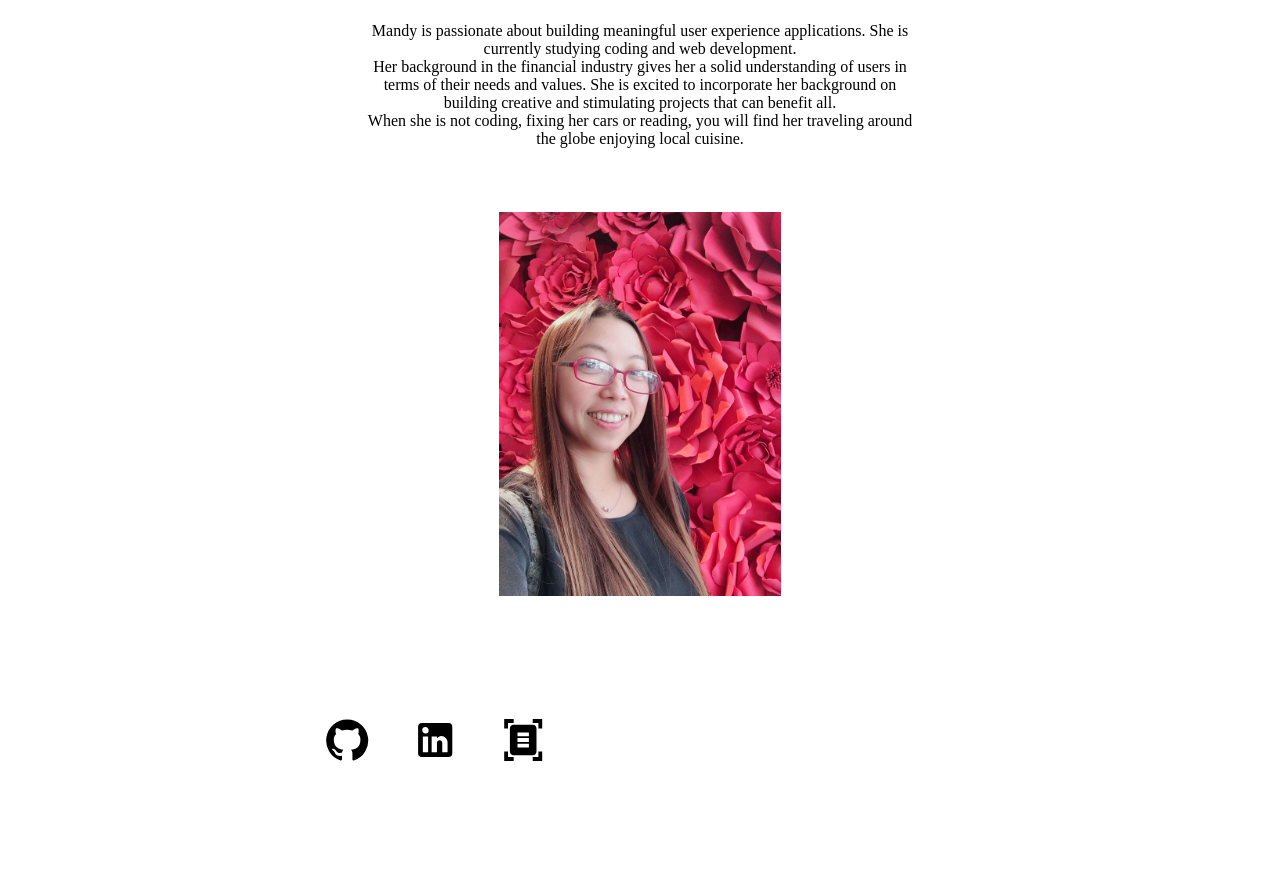
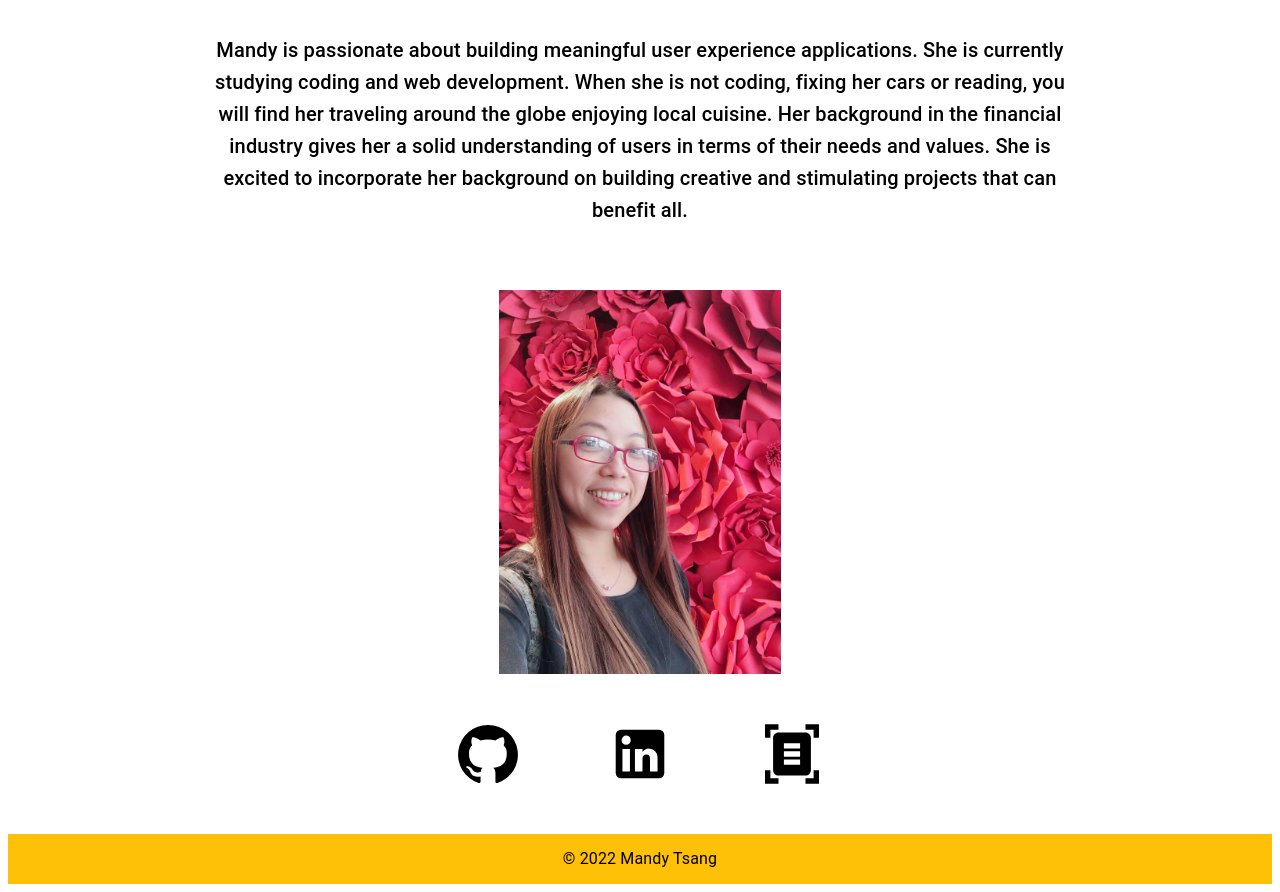
Before and after one commit to MANDYTSANG007/new-portfolio, a React (Create React App) app: page / in a window 1280 px wide. Shown: the part 148-1040 px from the top of the page. Before the commit the page ends 912 px from the top, so only its background shows below. Built offline with nearby package versions, Linux system fonts and the light colour scheme.

Commit message:
realign icons and modify navbar

```diff
--- a/public/index.html
+++ b/public/index.html
@@ -8,8 +8,6 @@
       name="description"
       content="Web site created using create-react-app"
     />
-
-
     <title>Mandy Tsang
     </title>
   </head>
--- /dev/null
+++ b/src/components/Footer.js
@@ -0,0 +1,12 @@
+import React from "react";
+import { Typography, Container, Grid } from '@mui/material';
+import useStyles from '../styles';
+
+export default function Footer() {
+    const classes = useStyles();
+    return (
+        <footer className={classes.footer}>
+            <Typography> © 2022 Mandy Tsang </Typography>
+        </footer>
+    )
+}
--- a/src/components/PortfolioContainer.js
+++ b/src/components/PortfolioContainer.js
@@ -2,15 +2,26 @@ import React, { useState } from 'react';
 import NavTabs from './NavTabs';
 import Home from './pages/Home';
 import Portfolio from './pages/Portfolio';
+import Footer from './Footer';
 
 export default function PortfolioContainer() {
     const [anchorElNav, setAnchorElNav] = useState('Home');
 
     const renderPage = () => {
         if (anchorElNav === 'Portfolio'){
-            return <Portfolio />;
+            return (
+                <div>
+                    <Portfolio />
+                    <Footer />
+                </div>
+            );
         }
-        return <Home />;
+        return (
+            <div>
+                <Home />
+                <Footer />
+            </div>
+        );
     };
 
     const handlePageChange = (page) => setAnchorElNav(page);
@@ -20,5 +31,6 @@ export default function PortfolioContainer() {
             <NavTabs anchorElNav = {anchorElNav} handlePageChange = {handlePageChange} />
             {renderPage()}
         </div>
+
     );
 }
--- a/src/components/pages/Home.js
+++ b/src/components/pages/Home.js
@@ -1,6 +1,5 @@
 import React from 'react';
 import { Typography, Container, Grid} from '@mui/material';
-//import Icon from '@mui/icons-material';
 import pic from "../../assets/images/IMG_4853.JPG";
 import resume from "../../assets/images/resume.pdf";
 import GitHubIcon from '@mui/icons-material/GitHub';
@@ -13,40 +12,45 @@ export default function Home(){
   return (
     <main>
       <div>
-        <Container maxWidth="sm">
+        <Container maxWidth="md">
           <div align="center">
-            <Typography variant="h2" align="center" gutterBottom>
+            <Typography variant="h2" align="center" marginTop="1vw" gutterBottom>
               Hello World!
             </Typography>
-            <Typography variant="h8" display="block">
+            <Typography variant="h6" display="block">
+            Mandy is passionate about building meaningful user experience applications. She is currently studying coding and web development.
+            When she is not coding, fixing her cars or reading, you will find her traveling around the globe enjoying local cuisine.
+            Her background in the financial industry gives her a solid understanding of users in terms of their needs and values. She is excited to incorporate her background on building creative and stimulating projects that can benefit all.
+            </Typography>
+            {/* <Typography variant="h6" display="block">
               Mandy is passionate about building meaningful user experience applications. She is currently studying coding and web development.
             </Typography>
-            <Typography variant="h8" display="block">
+            <Typography variant="h6" display="block">
               Her background in the financial industry gives her a solid understanding of users in terms of their needs and values. She is excited to incorporate her background on building creative and stimulating projects that can benefit all.
             </Typography>
-            <Typography variant="h8" display="block">
+            <Typography variant="h6" display="block">
               When she is not coding, fixing her cars or reading, you will find her traveling around the globe enjoying local cuisine.
-            </Typography>
+            </Typography> */}
           </div>
           <div align="center">
             <img src = {pic} alt="Mandy" className={classes.image}/>
           </div>
-          <Grid container direction="row" alignItems="center">
-            <Grid item>
+          <Grid container direction="row" justifyContent="center" >
+            <Grid item >
               <GitHubIcon
-                onClick={event =>  window.open('https://github.com/MANDYTSANG007')}
+                onClick={event => window.open('https://github.com/MANDYTSANG007')}
                 className={classes.clickableIcon}
               />
             </Grid>
-            <Grid item>
+            <Grid item >
               <LinkedInIcon
-                onClick={event =>  window.open('https://www.linkedin.com/in/man-tsang-64308b22a/')}
+                onClick={event => window.open('https://www.linkedin.com/in/man-tsang-64308b22a/')}
                 className={classes.clickableIcon}
               />
             </Grid>
-            <Grid item>
+            <Grid item >
               <DocumentScannerIcon
-                onClick={event =>  {window.open(resume)}}
+                onClick={event => {window.open(resume)}}
                 className={classes.clickableIcon}
               />
             </Grid>
--- a/src/components/pages/Portfolio.js
+++ b/src/components/pages/Portfolio.js
@@ -1,7 +1,7 @@
 import React from 'react';
 //import { Typography, Card, Grid, Container} from '@mui/material';
 import useStyles from '../../styles';
-import {Container} from '@mui/material';
+import {Typography, Container} from '@mui/material';
 import Button from '@mui/material/Button';
 import Stack from '@mui/material/Stack';
 import ImageList from '@mui/material/ImageList';
@@ -18,6 +18,11 @@ export default function Portfolio() {
   const classes = useStyles();
   return (
     <main>
+      <div align="center">
+            <Typography variant="h2" align="center" >
+              Projects
+            </Typography>
+      </div>
     <div>
       <Container>
         <ImageList className={classes.imagelist} gap={30}>
--- a/src/styles.js
+++ b/src/styles.js
@@ -11,7 +11,6 @@ const useStyles = makeStyles((theme) => ({
             justify: "center",
             width: "80vw",
             height: "100vw",
-
         },
         buttons: {
             marginRight: "20px",
@@ -29,16 +28,26 @@ const useStyles = makeStyles((theme) => ({
             alignContent: "center",
         },
         clickableIcon: {
-            marginTop: "10vw",
-            paddingRight: "5vw",
-            transform: "scale(1.9)",
+            display: "flex",
+            marginTop: "5vw",
+            marginBottom: "5vw",
+            marginRight: "5vw",
+            marginLeft: "5vw",
+            transform: "scale(2.7)",
             color: "black",
             '&:hover': {
                 color: "red",
             }
         },
         navStyle: {
-            backgroundColor: "#ffeb3b",
+            backgroundColor: "#ffc107",
+            color: "black",
+        },
+        footer: {
+            textAlign: "center",
+            paddingTop: "1vw",
+            paddingBottom: "1vw",
+            background: "#ffc107",
         }
     }));
 
```
